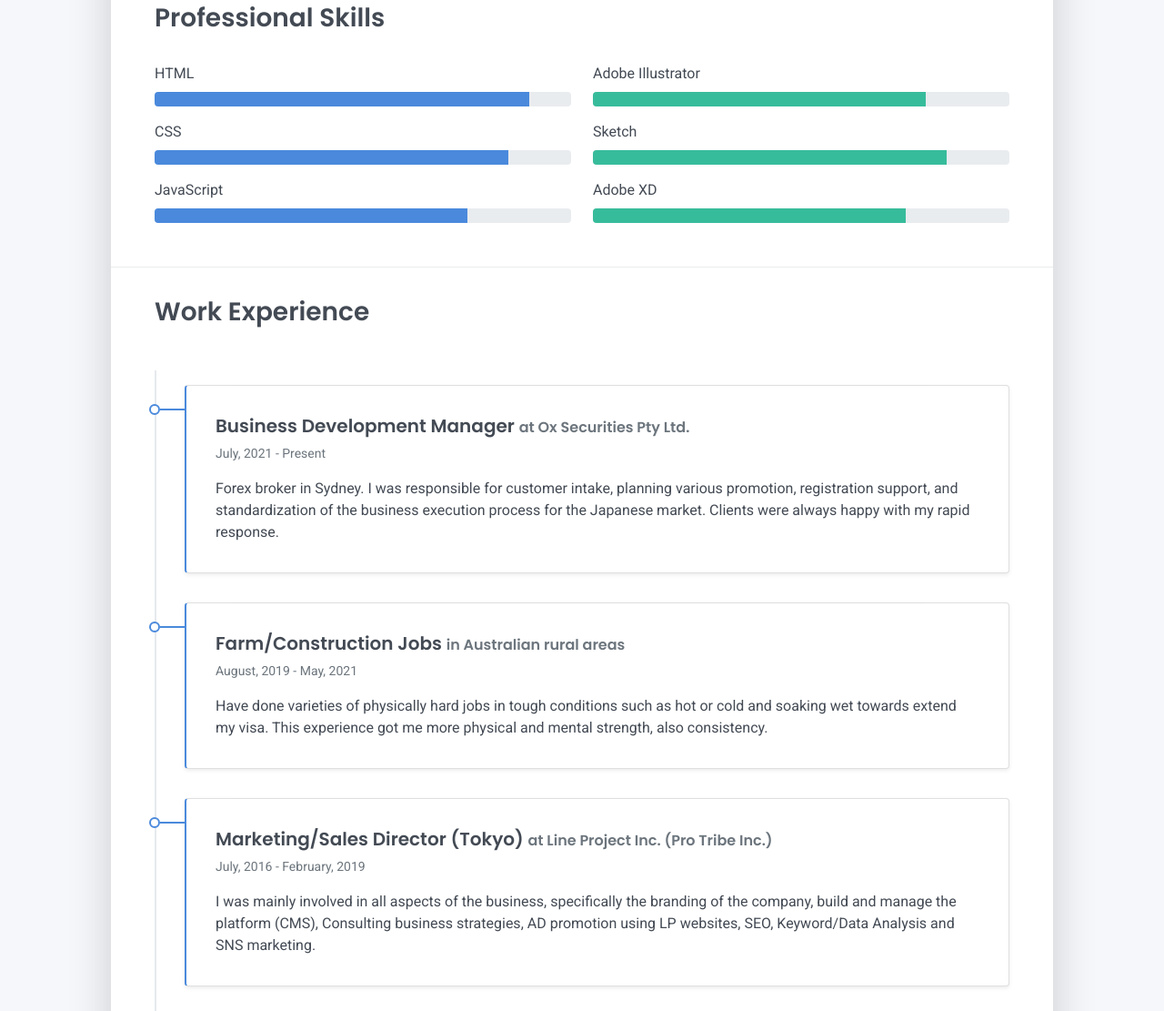
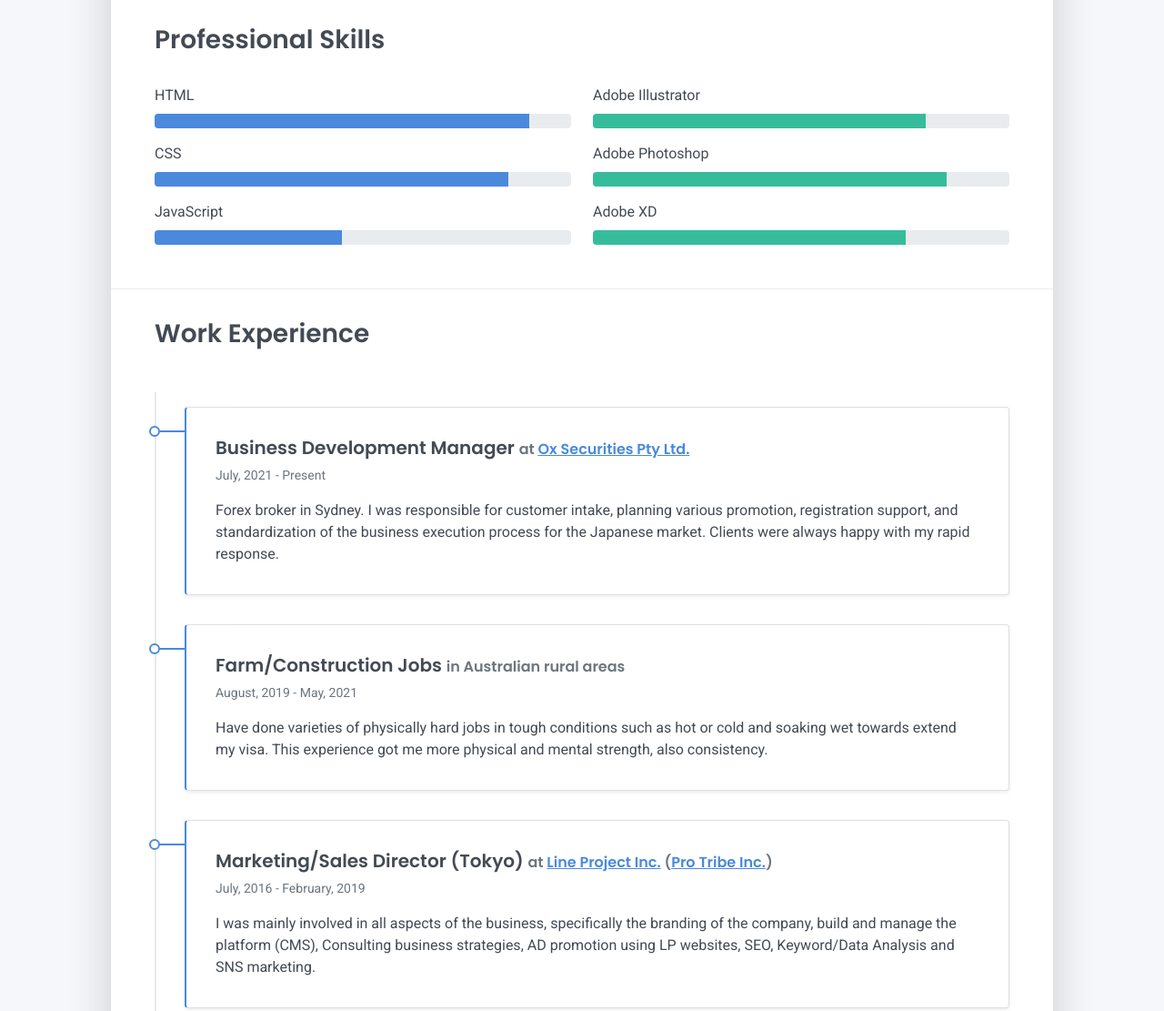
Before and after one commit to 04515/Resume, a plain HTML site: page index.html in a window 1280 px wide. Shown: the part 736-1847 px from the top of the page at 91% size. Drawn offline with Linux system fonts and the light colour scheme.

Commit message:
update index.html
fixed some indents and added some hyperlinks

```diff
--- a/index.html
+++ b/index.html
@@ -63,7 +63,8 @@
     <div class="row">
       <div class="col-md-6">
         <h2 class="h3 mb-3">About Me</h2>
-        <p>Hello! I’m Makoto Nakae. I am self-motivated, friendly and tech savvy backpacker from the busy street of Tokyo.<br>
+        <p>Hello! I’m Makoto Nakae. <br>
+        I am self-motivated, friendly and tech savvy backpacker from the busy street of Tokyo.<br>
         Half Japanese, Half Korean. Fluent in both.<br>
         I have +10 years of working experiences in various positions but mainly related to some kind of IT stuff. <br>
         I love to travel, play or listening music and always have time with learning some trending skills such as Tailwind CSS and Solidity.</p>
@@ -115,7 +116,7 @@
         </div>
         <div class="mb-2"><span>JavaScript</span>
           <div class="progress my-1">
-            <div class="progress-bar bg-primary" role="progressbar" data-aos="zoom-in-right" data-aos-delay="300" data-aos-anchor=".skills-section" style="width: 75%" aria-valuenow="75" aria-valuemin="0" aria-valuemax="100"></div>
+            <div class="progress-bar bg-primary" role="progressbar" data-aos="zoom-in-right" data-aos-delay="300" data-aos-anchor=".skills-section" style="width: 45%" aria-valuenow="75" aria-valuemin="0" aria-valuemax="100"></div>
           </div>
         </div>
       </div>
@@ -125,7 +126,7 @@
             <div class="progress-bar bg-success" role="progressbar" data-aos="zoom-in-right" data-aos-delay="400" data-aos-anchor=".skills-section" style="width: 80%" aria-valuenow="90" aria-valuemin="0" aria-valuemax="100"></div>
           </div>
         </div>
-        <div class="mb-2"><span>Sketch</span>
+        <div class="mb-2"><span>Adobe Photoshop</span>
           <div class="progress my-1">
             <div class="progress-bar bg-success" role="progressbar" data-aos="zoom-in-right" data-aos-delay="500" data-aos-anchor=".skills-section" style="width: 85%" aria-valuenow="85" aria-valuemin="0" aria-valuemax="100"></div>
           </div>
@@ -144,7 +145,7 @@
     <div class="timeline">
       <div class="timeline-card timeline-card-primary card shadow-sm">
         <div class="card-body">
-          <div class="h5 mb-1">Business Development Manager <span class="text-muted h6">at Ox Securities Pty Ltd.</span></div>
+          <div class="h5 mb-1">Business Development Manager <span class="text-muted h6">at <a href="https://oxsecurities.com">Ox Securities Pty Ltd.</a></span></div>
           <div class="text-muted text-small mb-2">July, 2021 - Present</div>
           <div>Forex broker in Sydney. I was responsible for customer intake, planning various promotion, registration support, and standardization of the business execution process for the Japanese market. Clients were always happy with my rapid response.</div>
         </div>
@@ -158,7 +159,7 @@
       </div>
       <div class="timeline-card timeline-card-primary card shadow-sm">
         <div class="card-body">
-          <div class="h5 mb-1">Marketing/Sales Director (Tokyo) <span class="text-muted h6">at Line Project Inc. (Pro Tribe Inc.)</span></div>
+          <div class="h5 mb-1">Marketing/Sales Director (Tokyo) <span class="text-muted h6">at <a href="http://www.line-p.jp/">Line Project Inc.</a> (<a href ="https://protrive.jp/">Pro Tribe Inc.</a>)</span></div>
           <div class="text-muted text-small mb-2">July, 2016 - February, 2019</div>
           <div>I was mainly involved in all aspects of the business, specifically the branding of the company, build and manage the platform (CMS), Consulting business strategies, AD promotion using LP websites, SEO, Keyword/Data Analysis and SNS marketing.</div>
         </div>
```
